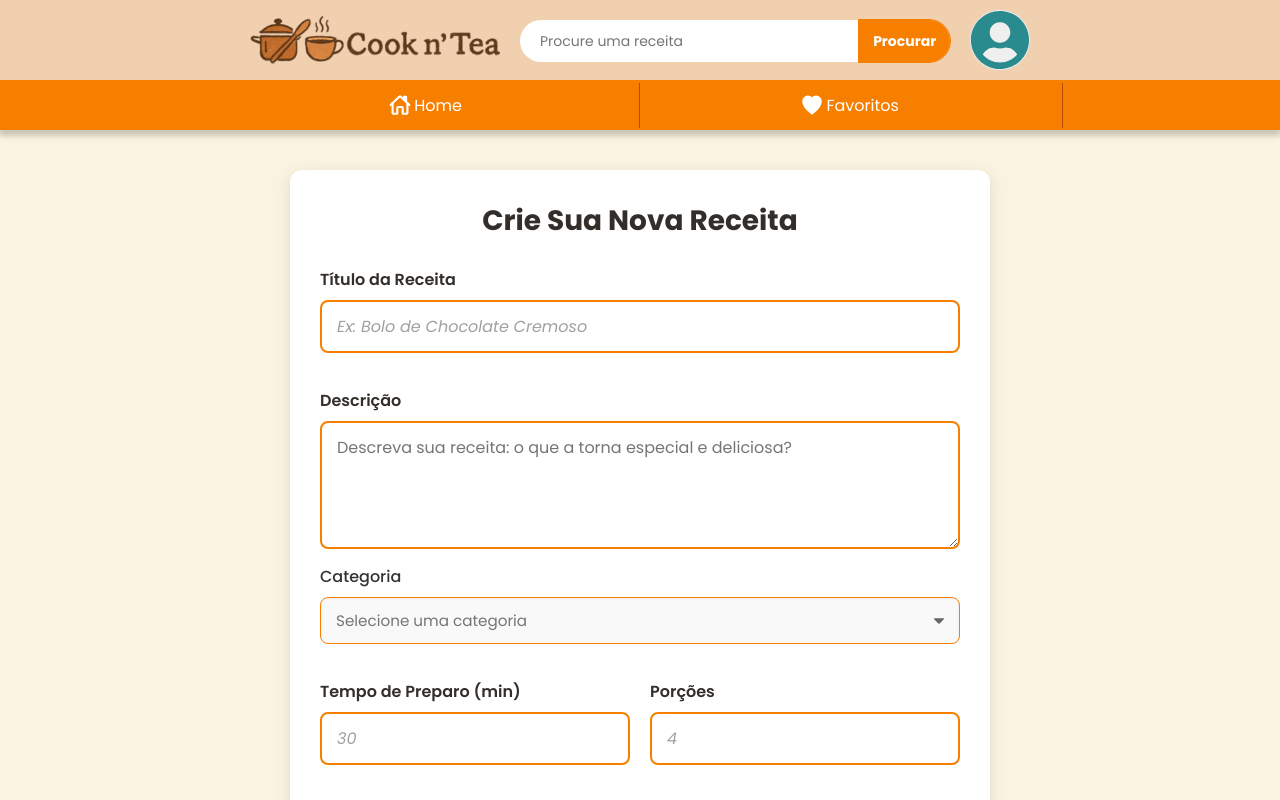
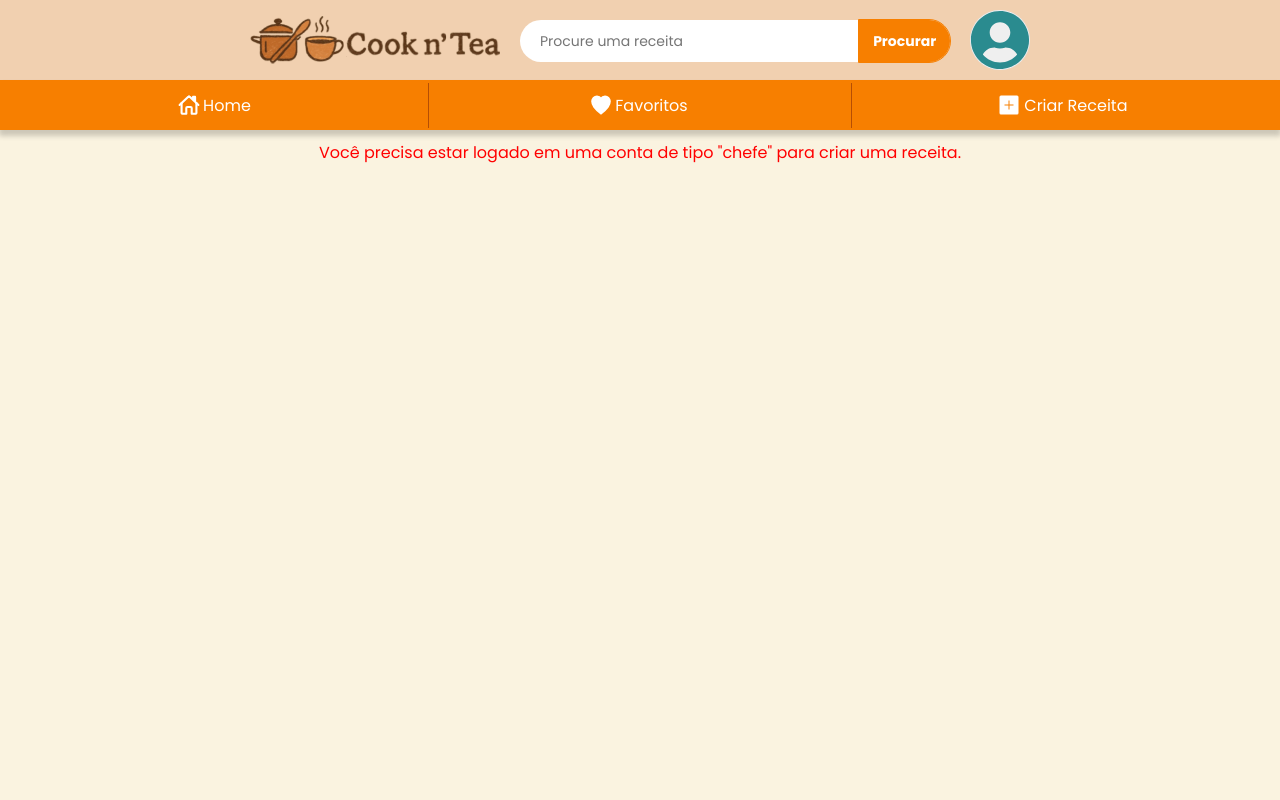
Before and after one commit to AndreyRodr/Cook-and-Tea, a React (Vite) app in the folder frontend-app/: page /create-recipe in a window 1280 px wide. Built offline with nearby package versions, Linux system fonts and the light colour scheme; no server answers.

Commit message:
permissão para criar receita

```diff
--- a/frontend-app/src/components/Navbar/Navbar.jsx
+++ b/frontend-app/src/components/Navbar/Navbar.jsx
@@ -61,14 +61,12 @@ export default function Navbar( {currentUser} ) {
             } txt="Favoritos"
             onClick={handleGoFavorites}/>
             <span></span>
-            {isChef &&
                 <NavbarElement icon = {
                     <IconContext.Provider value= {{ className: 'nav-element-icon add-recipe-icon', size:"20px" }}>
                         <RiAddBoxFill />
                     </IconContext.Provider>
             } txt="Criar Receita"
             onClick={handleCreateRecipe}/>
-            }
         </nav>
     )
 }
--- a/frontend-app/src/pages/CreateRecipePage.css
+++ b/frontend-app/src/pages/CreateRecipePage.css
@@ -133,6 +133,13 @@
     height: 100%;
 }
 
+.error-msg {
+    text-align: center;
+    color: red;
+    margin-top: 10px;
+    width: 100%;
+}
+
 /* Media Query para Navbar em Desktop */
 @media (max-width: 1023px) {
     .content {
--- a/frontend-app/src/pages/CreateRecipePage.jsx
+++ b/frontend-app/src/pages/CreateRecipePage.jsx
@@ -4,17 +4,17 @@ import InputBox from '../components/Input/InputBox';
 import Button from '../components/Button/Button';
 import Header from '../components/Header/Header';
 import Navbar from '../components/Navbar/Navbar';
-// 1. Importar os modais
-import UserOptionsModal from '../components/User-options-modal/UserOptionsModal';
-import EditProfileModal from '../components/EditProfileModal/EditProfileModal';
 
 import Carousel from '../components/Carousel/Carousel'
 
-import { RecipeService } from '../services/apiService';
+import { RecipeService, UserService } from '../services/apiService';
 import { useNavigate } from 'react-router-dom';
 
 
 export default function CreateRecipePage({ currentUser }) {
+    const [canAccess, setCanAccess] = useState(false);
+    const [accessError, setAccessError] = useState('');
+
     // ESTADOS DE LAYOUT E PESQUISA (mantidos)
     const [isMobileSearchBarOpened, setIsMobileSearchBarOpened] = useState(false)
     const [searchText, setSearchText] = useState('')
@@ -109,26 +109,38 @@ export default function CreateRecipePage({ currentUser }) {
         }
     };
 
+
+
+    useEffect(() => {
+        if(currentUser) {
+            if(currentUser.type === 'chefe') {
+                setCanAccess(true)
+            } else {
+                setCanAccess(false)
+                setAccessError("Você não tem permissão para criar uma receita. Apenas chefes podem fazer isso.")
+            }
+        } else {
+            setAccessError('Você precisa estar logado em uma conta de tipo "chefe" para criar uma receita.')
+        }
+    }, [currentUser])
+
     return (
         <div className="create-recipe-page-container">
 
-            {/* Componentes de Layout */}
             <Header
             searchSetter={setSearchText}
             searchBarHandle={mobileSearchBarHandle}
             currentUser={currentUser}
             />
-
             <Navbar currentUser={currentUser} />
 
-            <div className='content'>
+            {canAccess ? <div className='content'>
 
                 <div className="recipe-form-card">
                     <h2 className="form-title">Crie Sua Nova Receita</h2>
 
                     <form className="recipe-form" onSubmit={handleSubmit}>
 
-                        {/* Título da Receita */}
                         <InputBox
                             label="Título da Receita"
                             type="text"
@@ -249,7 +261,7 @@ export default function CreateRecipePage({ currentUser }) {
                     </form>
 
                 </div>
-            </div>
+            </div> : <p className='error-msg'>{accessError}</p>}
 
         </div>
     );
```
